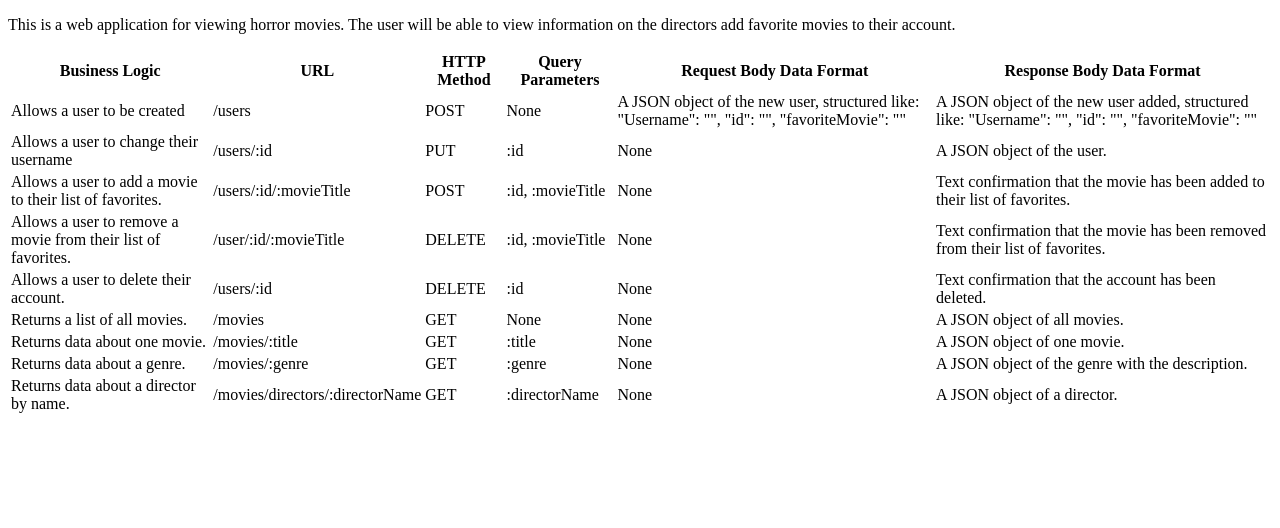
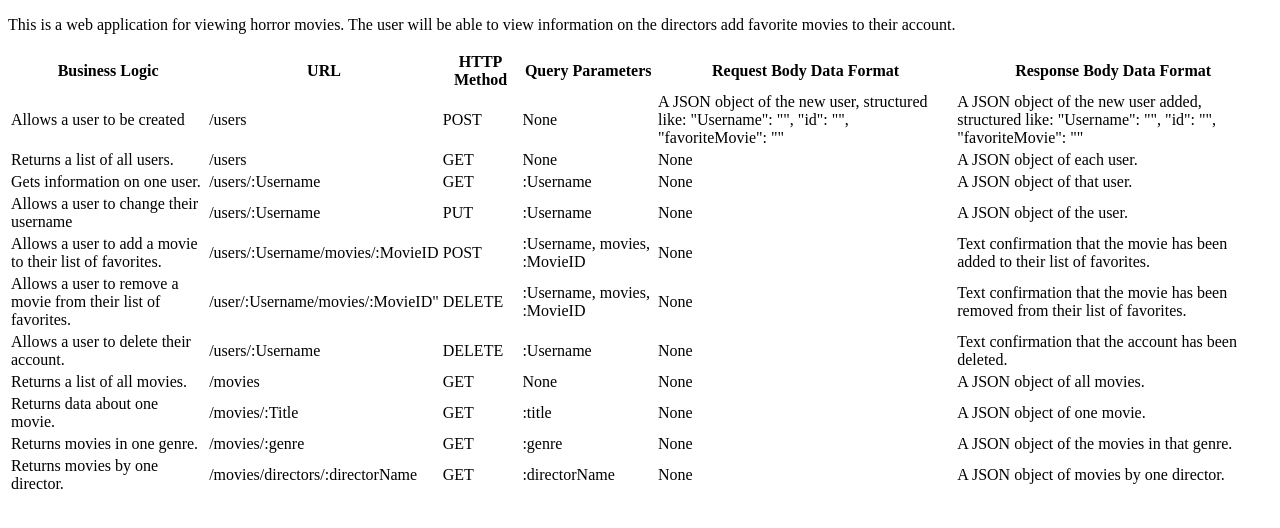
Before and after one commit to makaylamolina/movie_api, a website: page public/documentation.html in a window 1280 px wide. Drawn offline with Linux system fonts and the light colour scheme.

Commit message:
Update documentation.html

```diff
--- a/public/documentation.html
+++ b/public/documentation.html
@@ -29,34 +29,50 @@
                 <td>A JSON object of the new user added, structured like: "Username": "", "id": "", "favoriteMovie": ""</td>
             </tr>
             <tr>
+                <td>Returns a list of all users.</td>
+                <td>/users</td>
+                <td>GET</td>
+                <td>None</td>
+                <td>None</td>
+                <td>A JSON object of each user.</td>
+            </tr>
+            <tr>
+                <td>Gets information on one user.</td>
+                <td>/users/:Username</td>
+                <td>GET</td>
+                <td>:Username</td>
+                <td>None</td>
+                <td>A JSON object of that user.</td>
+            </tr>
+            <tr>
                 <td>Allows a user to change their username</td>
-                <td>/users/:id</td>
+                <td>/users/:Username</td>
                 <td>PUT</td>
-                <td>:id</td>
+                <td>:Username</td>
                 <td>None</td>
                 <td>A JSON object of the user.</td>
             </tr>
             <tr>
                 <td>Allows a user to add a movie to their list of favorites.</td>
-                <td>/users/:id/:movieTitle</td>
+                <td>/users/:Username/movies/:MovieID</td>
                 <td>POST</td>
-                <td>:id, :movieTitle</td>
+                <td>:Username, movies, :MovieID</td>
                 <td>None</td>
                 <td>Text confirmation that the movie has been added to their list of favorites.</td>
             </tr>
             <tr>
                 <td>Allows a user to remove a movie from their list of favorites.</td>
-                <td>/user/:id/:movieTitle</td>
+                <td>/user/:Username/movies/:MovieID"</td>
                 <td>DELETE</td>
-                <td>:id, :movieTitle</td>
+                <td>:Username, movies, :MovieID</td>
                 <td>None</td>
                 <td>Text confirmation that the movie has been removed from their list of favorites.</td>
             </tr>
             <tr>
                 <td>Allows a user to delete their account.</td>
-                <td>/users/:id</td>
+                <td>/users/:Username</td>
                 <td>DELETE</td>
-                <td>:id</td>
+                <td>:Username</td>
                 <td>None</td>
                 <td>Text confirmation that the account has been deleted.</td>
             </tr>
@@ -70,27 +86,27 @@
             </tr>
             <tr>
                 <td>Returns data about one movie.</td>
-                <td>/movies/:title</td>
+                <td>/movies/:Title</td>
                 <td>GET</td>
                 <td>:title</td>
                 <td>None</td>
                 <td>A JSON object of one movie.</td>
             </tr>
             <tr>
-                <td>Returns data about a genre.</td>
+                <td>Returns movies in one genre.</td>
                 <td>/movies/:genre</td>
                 <td>GET</td>
                 <td>:genre</td>
                 <td>None</td>
-                <td>A JSON object of the genre with the description.</td>
+                <td>A JSON object of the movies in that genre.</td>
             </tr>
             <tr>
-                <td>Returns data about a director by name.</td>
+                <td>Returns movies by one director.</td>
                 <td>/movies/directors/:directorName</td>
                 <td>GET</td>
                 <td>:directorName</td>
                 <td>None</td>
-                <td>A JSON object of a director.</td>
+                <td>A JSON object of movies by one director.</td>
             </tr>
         </tbody>
     </table>
```
